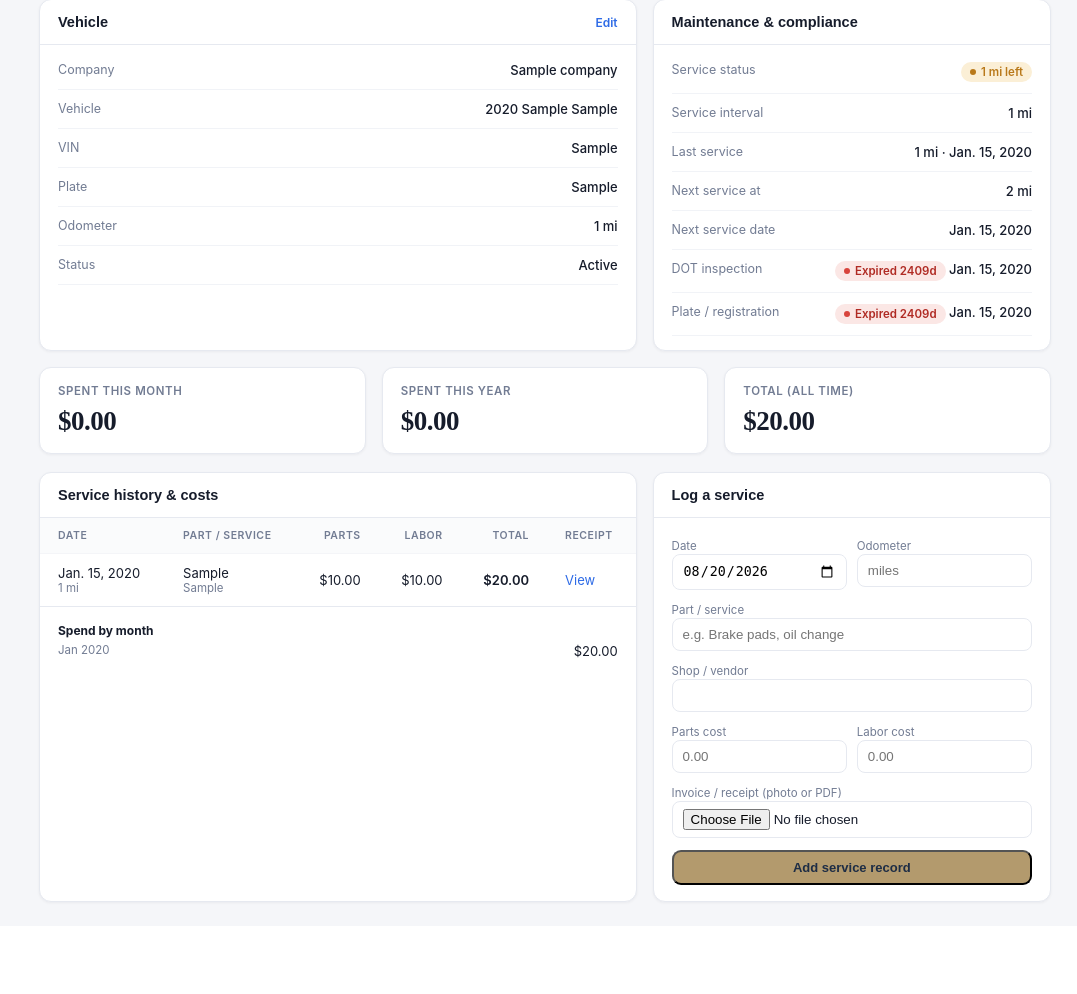
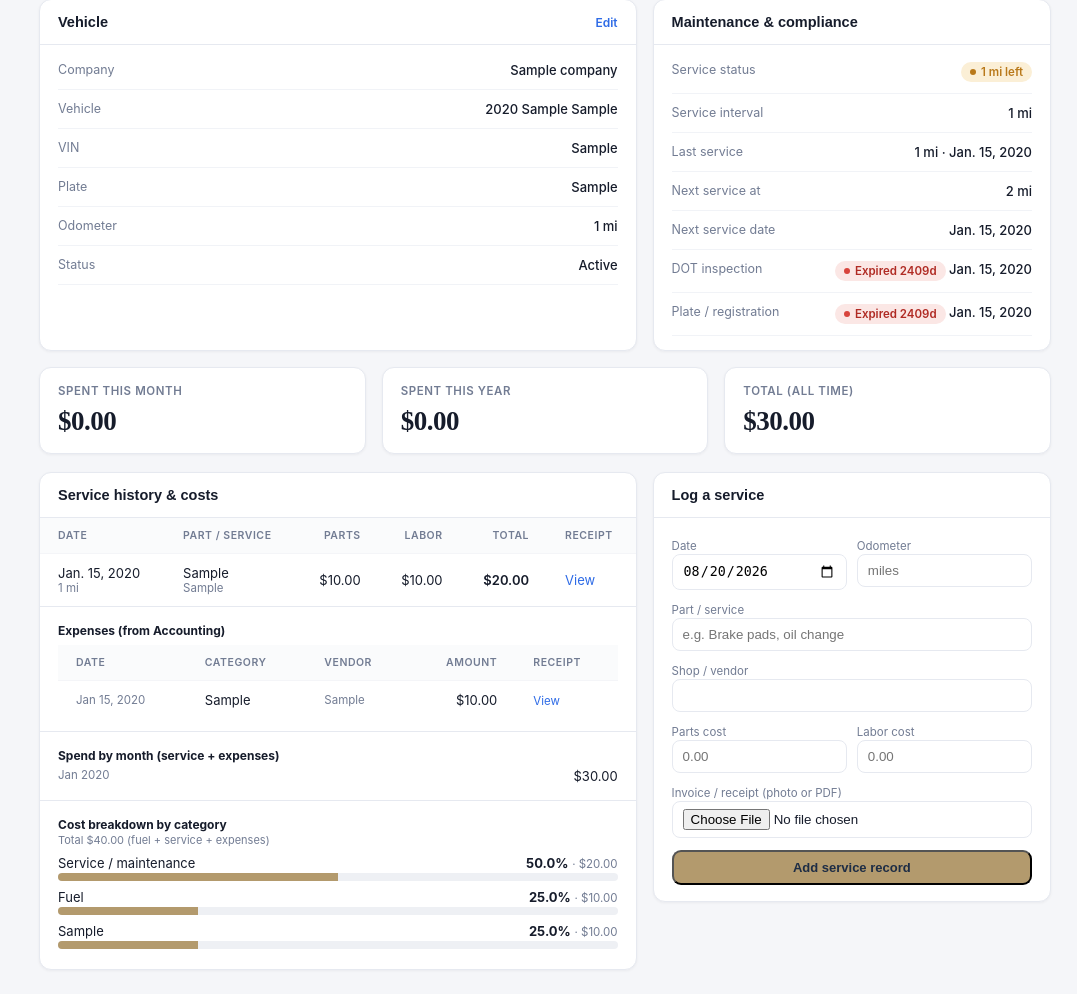
Before and after one commit to truckingcomplianceservice/trucking-portal, a Django app: page /app/vehicles/1/ in a window 1280 px wide. Shown: the part 905-1899 px from the top of the page, without its empty margins (203-1280 px from the left). Before the commit the page ends 1809 px from the top, so only its background shows below. Run offline with Django 5.2, Linux system fonts and the light colour scheme; a user stored in the database is signed in; tables that the repository leaves empty hold one stand-in row (values such as "Sample post"); grey boxes marked "Sample" are stand-in pictures; data that the repository does not hold is empty.

Commit message:
expense percentage

```diff
--- a/operations/templates/operations/app_vehicle_detail.html
+++ b/operations/templates/operations/app_vehicle_detail.html
@@ -149,8 +149,34 @@ function evClose(){document.getElementById('evModal').style.display='none';}
    <td>{% if r.receipt %}<a href="{{ r.receipt.url }}" target="_blank" style="color:var(--blue)">View</a>{% else %}—{% endif %}</td>
   </tr>{% endfor %}</tbody></table>
   {% else %}<div class="empty">No service records yet. Add one on the right.</div>{% endif %}
-  {% if monthly %}<div style="padding:12px 18px;border-top:1px solid var(--line)"><b style="font-size:12px">Spend by month</b>
+  {% if vehicle_expenses %}<div style="padding:12px 18px;border-top:1px solid var(--line)"><b style="font-size:12px">Expenses (from Accounting)</b>
+   <table style="margin-top:6px"><thead><tr><th>Date</th><th>Category</th><th>Vendor</th><th style="text-align:right">Amount</th><th>Receipt</th></tr></thead><tbody>
+   {% for e in vehicle_expenses %}<tr>
+    <td class="sub">{{ e.date|date:"M d, Y" }}</td>
+    <td>{{ e.category }}</td>
+    <td class="sub">{{ e.vendor|default:"—" }}</td>
+    <td style="text-align:right">${{ e.amount|floatformat:2 }}</td>
+    <td>{% if e.receipt %}<a href="{{ e.receipt.url }}" target="_blank" class="sub" style="color:var(--blue)">View</a>{% else %}<span class="sub">—</span>{% endif %}</td>
+   </tr>{% endfor %}
+   </tbody></table>
+  </div>{% endif %}
+  {% if monthly %}<div style="padding:12px 18px;border-top:1px solid var(--line)"><b style="font-size:12px">Spend by month (service + expenses)</b>
    {% for m in monthly %}<div style="display:flex;justify-content:space-between;font-size:13px;padding:4px 0"><span class="sub">{{ m.month }}</span><span>${{ m.total|floatformat:2 }}</span></div>{% endfor %}
+  </div>{% endif %}
+  {% if cost_breakdown %}<div style="padding:12px 18px;border-top:1px solid var(--line)">
+   <b style="font-size:12px">Cost breakdown by category</b>
+   <div class="sub" style="font-size:11px;margin-bottom:8px">Total ${{ cost_grand_total|floatformat:2 }} (fuel + service + expenses)</div>
+   {% for cb in cost_breakdown %}
+   <div style="margin-bottom:8px">
+     <div style="display:flex;justify-content:space-between;font-size:13px;margin-bottom:2px">
+       <span>{{ cb.category }}</span>
+       <span><b>{{ cb.pct }}%</b> <span class="sub">· ${{ cb.amount|floatformat:2 }}</span></span>
+     </div>
+     <div style="height:8px;background:#eef0f4;border-radius:4px;overflow:hidden">
+       <div style="height:100%;width:{{ cb.pct }}%;background:#b39a6d"></div>
+     </div>
+   </div>
+   {% endfor %}
   </div>{% endif %}
  </div>
  <div class="card" style="align-self:start"><div class="card-h"><h3>Log a service</h3></div>
--- a/operations/views.py
+++ b/operations/views.py
@@ -515,26 +515,59 @@ def app_vehicle_detail(request, pk):
     v = _get(Vehicle, pk=pk, company__in=_companies_all(request))
     records = v.maintenance.all()
     today = _dt.date.today()
-    total_all = sum((r.total for r in records), 0)
-    total_year = sum((r.total for r in records if r.date and r.date.year == today.year), 0)
-    total_month = sum((r.total for r in records if r.date and r.date.year == today.year
-                       and r.date.month == today.month), 0)
+    # expenses tied to this vehicle (from Accounting), plus fuel
+    vehicle_expenses = Expense.objects.filter(vehicle=v).order_by("-date")
+    exp_total = sum((float(e.amount) for e in vehicle_expenses), 0.0)
+    total_all = float(sum((r.total for r in records), 0)) + exp_total
+    total_year = (float(sum((r.total for r in records if r.date and r.date.year == today.year), 0))
+                  + sum((float(e.amount) for e in vehicle_expenses
+                         if e.date and e.date.year == today.year), 0.0))
+    total_month = (float(sum((r.total for r in records if r.date and r.date.year == today.year
+                       and r.date.month == today.month), 0))
+                   + sum((float(e.amount) for e in vehicle_expenses if e.date
+                          and e.date.year == today.year and e.date.month == today.month), 0.0))
     months = {}
     for r in records:
         if r.date:
             key = r.date.strftime("%Y-%m")
-            months[key] = months.get(key, 0) + r.total
+            months[key] = months.get(key, 0) + float(r.total)
+    for e in vehicle_expenses:
+        if e.date:
+            key = e.date.strftime("%Y-%m")
+            months[key] = months.get(key, 0) + float(e.amount)
     monthly = [{"month": _dt.datetime.strptime(k, "%Y-%m").strftime("%b %Y"), "total": t}
                for k, t in sorted(months.items(), reverse=True)]
     docs = [{"o": d, "chip": _exp_chip(d.expiry_date) if d.expiry_date else None}
             for d in v.documents.all()]
+    # ---- Cost breakdown by category (with %) ----
+    cat_totals = {}
+    # maintenance/service as one category
+    svc_total = sum((float(r.total) for r in records), 0.0)
+    if svc_total:
+        cat_totals["Service / maintenance"] = svc_total
+    # fuel as its own category
+    fuel_total = float(FuelTransaction.objects.filter(vehicle=v)
+                       .aggregate(s=Sum("amount"))["s"] or 0)
+    if fuel_total:
+        cat_totals["Fuel"] = fuel_total
+    # each expense category
+    for e in vehicle_expenses:
+        cat = (e.category or "Other").strip() or "Other"
+        cat_totals[cat] = cat_totals.get(cat, 0.0) + float(e.amount)
+    grand_total = sum(cat_totals.values())
+    cost_breakdown = []
+    for cat, amt in sorted(cat_totals.items(), key=lambda x: x[1], reverse=True):
+        pct = (amt / grand_total * 100) if grand_total else 0
+        cost_breakdown.append({"category": cat, "amount": round(amt, 2),
+                               "pct": round(pct, 1)})
     return render(request, "operations/app_vehicle_detail.html",
                   {"v": v, "insp": _exp_chip(v.inspection_expiry),
                    "reg": _exp_chip(v.registration_expiry), "service": _service_chip(v),
                    "records": records, "total_all": total_all, "total_year": total_year,
                    "total_month": total_month, "monthly": monthly, "today": today.isoformat(),
                    "docs": docs, "doc_types": VehicleDocument.DOC_TYPES,
-                   "photos": v.photos.all()})
+                   "photos": v.photos.all(), "vehicle_expenses": vehicle_expenses,
+                   "cost_breakdown": cost_breakdown, "cost_grand_total": round(grand_total, 2)})
 
 
 @login_required
```
Also changed, not shown: README.md.
